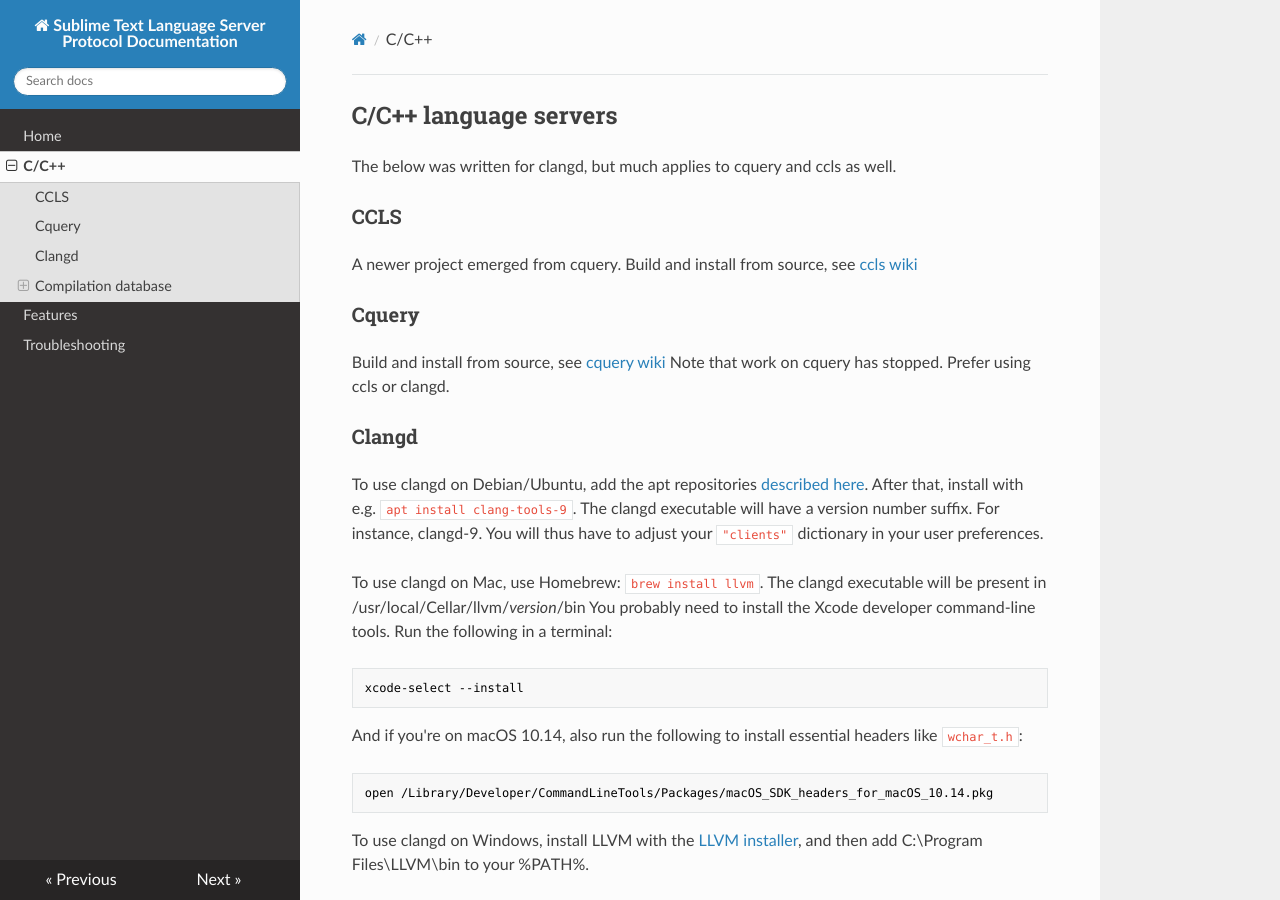
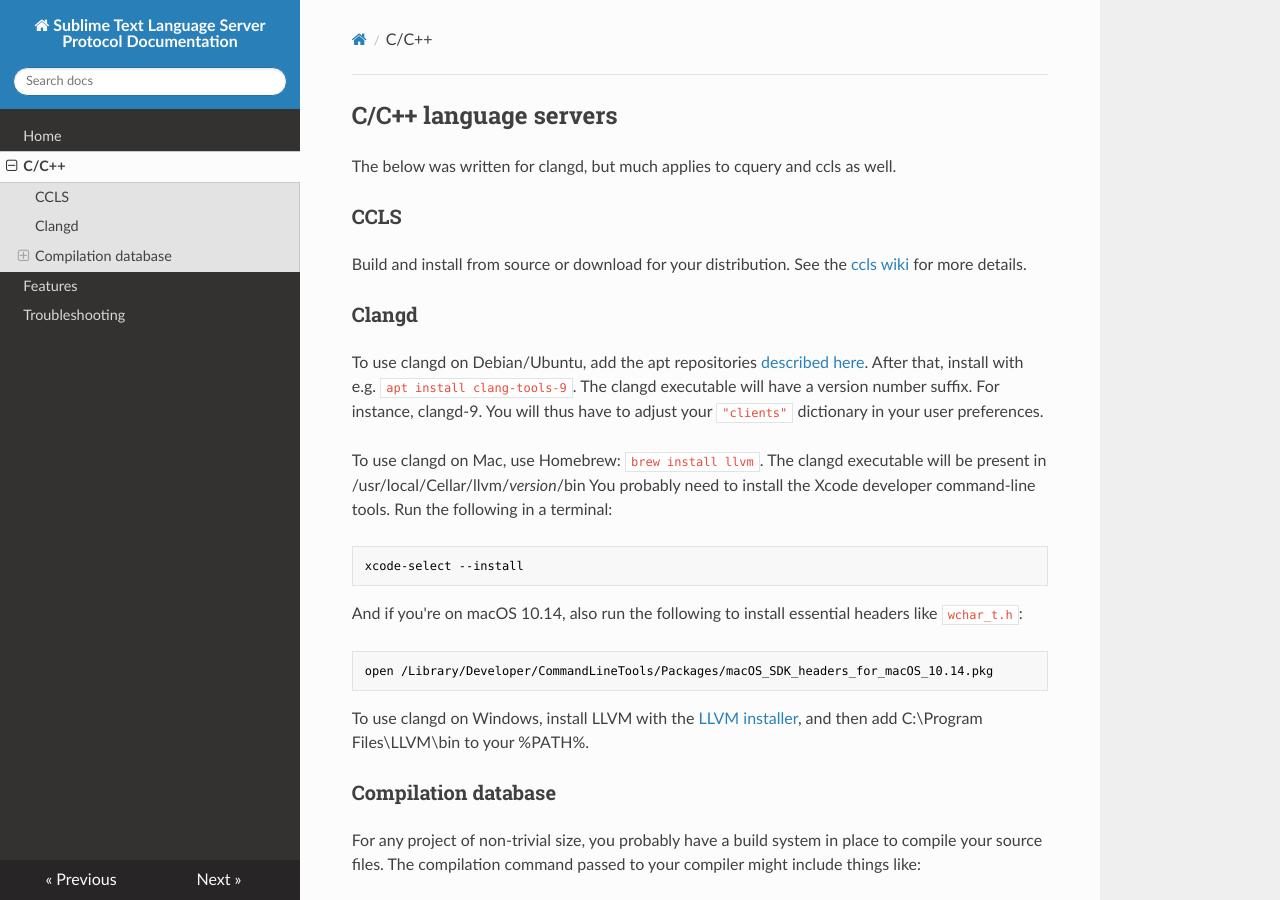
Before and after one commit to sublimelsp/LSP, an MkDocs documentation site: the page built from docs/cplusplus.md, in a window 1280 px wide and 900 px high. Built offline with MkDocs 1.6.1, drawn with Linux system fonts in a browser that asks for light colours; nearby versions of some CDN libraries.

Commit message:
Remove 'cquery' from the default configs

```diff
--- a/docs/cplusplus.md
+++ b/docs/cplusplus.md
@@ -4,13 +4,8 @@
 
 ### CCLS
 
-A newer project emerged from cquery.
-Build and install from source, see [ccls wiki](https://github.com/MaskRay/ccls/wiki/Build)
-
-### Cquery
-
-Build and install from source, see [cquery wiki](https://github.com/cquery-project/cquery/wiki/Building-cquery)
-Note that work on cquery has stopped. Prefer using ccls or clangd.
+Build and install from source or download for your distribution.
+See the [ccls wiki](https://github.com/MaskRay/ccls/wiki/Build) for more details.
 
 ### Clangd
 
```
Also changed, not shown: docs/index.md (+1 -1 lines), 1 other file.
